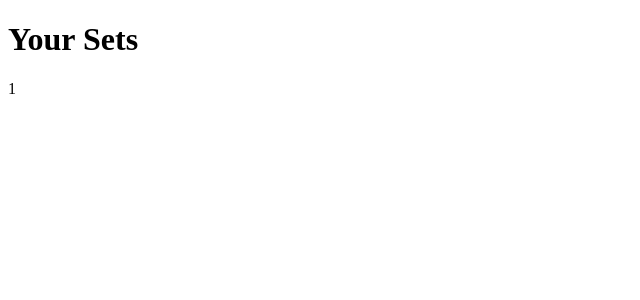
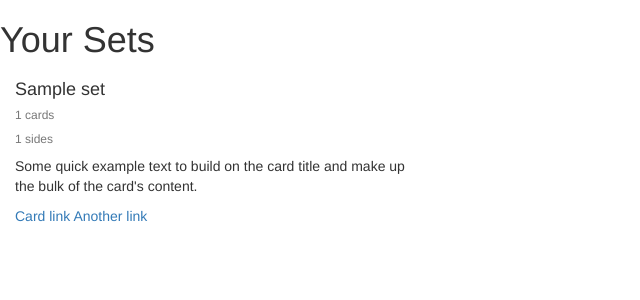
Before and after one commit to Aphexis/multi-sided-flashcards, a Flask app: template templates/home.html in a window 1280 px wide. Shown: the top 300 px of the page, without its empty margins (0-640 px from the left). Run offline with Flask 2, Linux system fonts and the light colour scheme; the template is opened without the code that fills it: most values are stand-ins (such as "Sample title", 1, 10 or a date in 2020); some libraries are stand-ins or nearby versions.

Commit message:
add bootstrap cards for home

```diff
--- a/app.py
+++ b/app.py
@@ -1,7 +1,9 @@
 from flask import Flask
 from views.home import home_blueprint
+from flask_bootstrap import Bootstrap
 
 app = Flask(__name__)
+bootstrap = Bootstrap(app)
 # app.config.from_pyfile('config.py')
 # app.config.from_object("config.Config")
 # app.config.update(
@@ -12,9 +14,5 @@ app = Flask(__name__)
 # print(app.config)
 app.register_blueprint(home_blueprint, url_prefix='/home')
 
-
-
-
-
 if __name__ == '__main__':
     app.run(debug=True)
--- a/flashcard.py
+++ b/flashcard.py
@@ -4,3 +4,9 @@ class Set:
         self.name = name
         self.sides = sides
         self.cards = cards
+
+    def num_cards(self):
+        return len(self.cards)
+
+    def num_sides(self):
+        return len(self.sides)
--- a/spreadsheet.py
+++ b/spreadsheet.py
@@ -60,7 +60,7 @@ def get_all_sets():
         set = Set(set_id, name, sides, cards)
         sets.append(set)
         # pprint(set.test())
-    pprint(sets)
+    # pprint(sets)
     return sets
 
 def create_set(card_info, side_info):  # params are 2D arrays to be appended to the spreadsheet
@@ -143,4 +143,4 @@ def build_set(set_name,card_text,side_names): # params are the info given when a
 # side_names = ['side1','side2','side3']
 # build_set(setName,card_text,side_names)
 # get_sides('One')
-get_all_sets()
+# print(get_all_sets()[0].num_cards)
--- a/templates/base.html
+++ b/templates/base.html
@@ -1,13 +1,4 @@
-<!DOCTYPE html>
-<html lang="en">
-<head>
-    <meta charset="UTF-8">
-    {% block head %}
-        <title>Title</title>
-    {% endblock %}
-</head>
-<body>
-    {% block body %}
-    {% endblock %}
-</body>
-</html>
+{% extends 'bootstrap/base.html' %}
+
+{% block body %}
+{% endblock %}
--- a/templates/home.html
+++ b/templates/home.html
@@ -4,6 +4,6 @@
     <h1>Your Sets</h1>
         {% import 'set_cards.html' as cards %}
     {% for set in sets %}
-        {{ cards.set_card(set.id_num) }}
+        {{ cards.set_card(set) }}
     {% endfor %}
 {% endblock %}
--- a/templates/set_cards.html
+++ b/templates/set_cards.html
@@ -1,3 +1,19 @@
-{% macro set_card(set_id) %}
-    <p>{{set_id}}</p>
+{% macro set_card(set) %}
+    <div class=col-sm-4>
+        <!-- <p>{{set.name}}</p>
+        <p>{{set.num_cards()}} cards</p>
+        <p>{{set.num_sides()}} sides</p> -->
+        <div class="card">
+            <div class="card-body">
+                <h4 class="card-title">{{ set.name }}</h4>
+                <h6 class="card-subtitle mb-2 text-muted">{{ set.num_cards() }} cards</h6>
+                <h6 class="card-subtitle mb-2 text-muted">{{ set.num_sides() }} sides</h6>
+
+                <p class="card-text">Some quick example text to build on the card title and make up the bulk of the card's content.</p>
+                <a href="#" class="card-link">Card link</a>
+                <a href="#" class="card-link">Another link</a>
+            </div>
+        </div>
+    </div>
+
 {% endmacro %}
```
